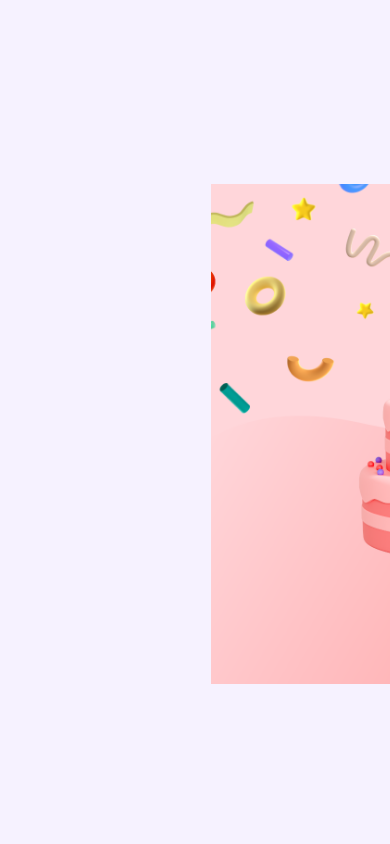
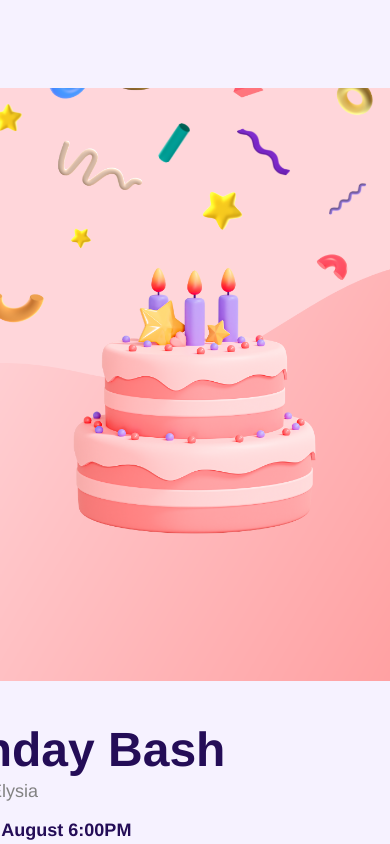
Before and after one commit to adrianomisina/Front-End-Technical-Assessment-, a React (Create React App) app: page /event in a window 390 px wide. Shown: the top 844 px of the page. Built offline with nearby package versions, Linux system fonts and the light colour scheme.

Commit message:
third commit

```diff
--- a/src/components/EventPage/EventPage.jsx
+++ b/src/components/EventPage/EventPage.jsx
@@ -3,6 +3,7 @@ import styles from './EventPage.module.css'
 import Cake from '../../assets/cake.png'
 import Calendar from '../../assets/calendar.png'
 import Ponit from '../../assets/point.png'
+import Arrow from '../../assets/stroke.png'
 
 const EventPage = () => {
   return (
@@ -25,6 +26,10 @@ const EventPage = () => {
                 <p className={styles.date_titles1_p1}>18 August 6:00PM</p>
                 <p>to <span className={styles.date_titles1_p1_span}>19 August 1:00PM</span> UTC +10</p>
               </div>
+
+              <div className={styles.arrow_icon}>
+                <img src={Arrow} alt="arrow-icon" />
+              </div>
             </div>
 
             <div className={styles.date_titles2}>
@@ -37,6 +42,11 @@ const EventPage = () => {
                 <p className={styles.date_titles2_p2}>Street name</p>
                 <p>Suburb, State, Postcode</p>
               </div>
+
+              <div className={styles.arrow_icon2}>
+                <img src={Arrow} alt="arrow-icon" />
+              </div>
+
             </div>
           </div>
         </div>
--- a/src/components/EventPage/EventPage.module.css
+++ b/src/components/EventPage/EventPage.module.css
@@ -1,7 +1,7 @@
 .container {
   display: grid;
-  grid-template-columns: 1fr 1fr;
-  margin: 306px 15rem;
+  grid-template-columns: 2fr 1fr;
+  margin: 305px 8rem;
 }
 
 .cake img {
@@ -17,7 +17,6 @@
   position: absolute;
   width: 333px;
   height: 37px;
-  left: 240px;
   top: 194px;
   font-family: 'Helvetica';
   font-style: normal;
@@ -33,7 +32,6 @@
   position: absolute;
   width: 155px;
   height: 15px;
-  left: 240px;
   top: 248px;
   font-family: 'Helvetica';
   font-style: normal;
@@ -46,6 +44,7 @@
 .date_titles1,
 .date_titles2 {
   display: flex;
+  align-items: center;
   margin-bottom: 1rem;
 }
 
@@ -68,3 +67,101 @@
   color: #4F4F4F;
   font-weight: bold;
 }
+
+.arrow_icon {
+  margin-left: 5.5rem;
+}
+
+.arrow_icon2 {
+  margin-left: 8.5rem;
+}
+
+
+@media(max-width:960px) {
+  .container {
+    display: grid;
+    grid-template-columns: 1fr;
+  }
+  .container_grid {
+    display: flex;
+    justify-content: center;
+    flex-direction: column;
+  }
+  .cake img {
+    position: absolute;
+    width: 593px;
+    height: 593px;
+    left: calc(50% - 593px/2 - 0.5px);
+    top: 88px;
+    border-radius: 0px;
+  }
+
+  .birthday_container_title {
+    display: flex;
+    flex-direction: row;
+    justify-content: space-between;
+    align-items: center;
+    padding: 8px;
+    gap: 137px;
+    position: absolute;
+    width: 594px;
+    height: 72px;
+    left: calc(50% - 176px/2 - 1px);
+    top: 1035px;
+  }
+
+  .birthday_container_title h1 {
+    position: absolute;
+    width: 333px;
+    height: 37px;
+    left: -206px;
+    top: -19rem;
+    font-family: 'Helvetica';
+    font-style: normal;
+    font-weight: 700;
+    font-size: 48px;
+    line-height: 55px;
+    display: flex;
+    align-items: center;
+    color: #240D57;
+  }
+
+  .birthday_container_title p {
+    display: flex;
+    width: 155px;
+    height: 15px;
+    left: -202px;
+    top: -254px;
+    font-family: 'Helvetica';
+    font-style: normal;
+    font-weight: 400;
+    font-size: 18px;
+    line-height: 21px;
+    color: #828282;
+  }
+
+  .date_container {
+    display: flex;
+    flex-direction: row;
+    justify-content: space-between;
+    align-items: center;
+    padding: 8px;
+    gap: 137px;
+    position: absolute;
+    width: 594px;
+    height: 72px;
+    left: calc(50% - 614px/2 - 1px);
+    top: 880px;
+    border-radius: 10px;
+  }
+
+  .arrow_icon,
+  .arrow_icon2 {
+    margin-left: 18.5rem;
+  }
+
+
+
+
+
+}
```
Also changed, not shown: src/assets/stroke.png (renamed from src/assets/stroke 1.png).
